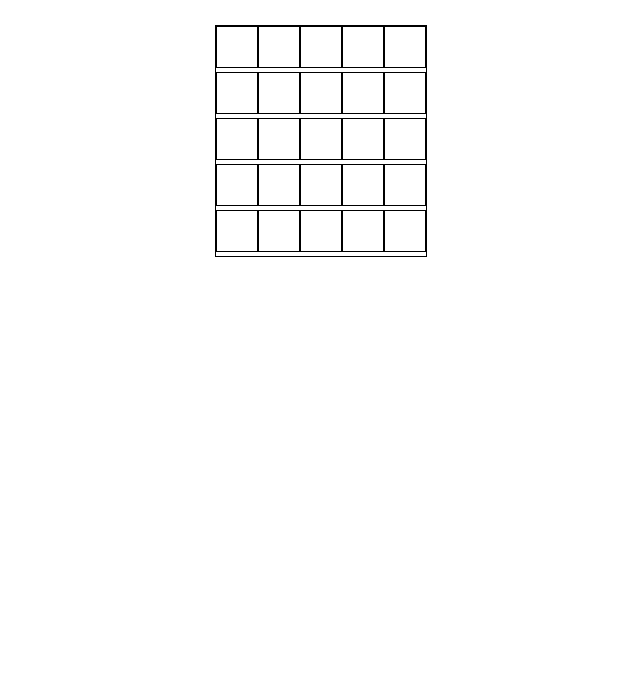
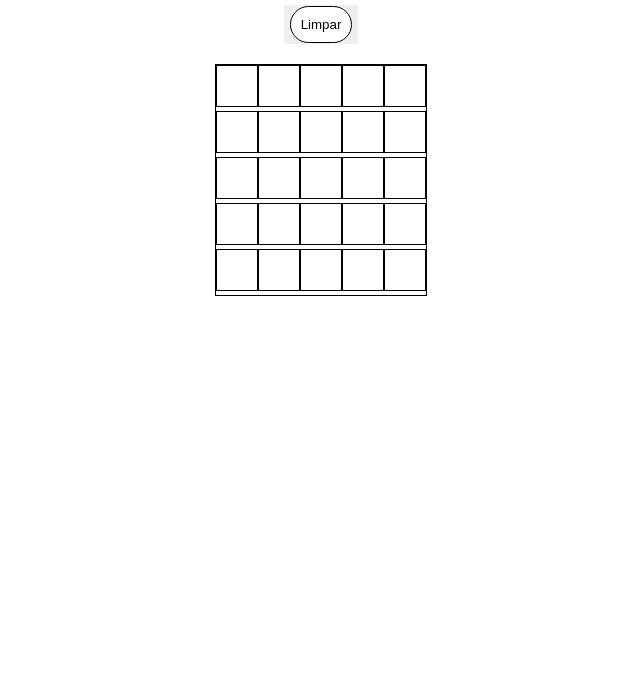
Before and after one commit to netoelix/project-pixels-art, a website: page index.html in a window 1280 px wide. Shown: the part 102-800 px from the top of the page, without its empty margins (319-959 px from the left). Drawn offline with Linux system fonts and the light colour scheme.

Commit message:
Criando botão de limpar pixel usado

```diff
--- a/index.html
+++ b/index.html
@@ -17,6 +17,9 @@
             <div class="color"></div>
             <div class="color"></div>
         </div>
+        <div id="clear-board">
+
+        </div>
         <div id="pixel-board">
 
         </div>
--- a/script.js
+++ b/script.js
@@ -4,6 +4,13 @@ colorPalet[0].style.backgroundColor = 'blue';
 colorPalet[1].style.backgroundColor = 'red';
 colorPalet[2].style.backgroundColor = 'green';
 colorPalet[3].style.backgroundColor = 'yellow';
+
+const clearButton = document.getElementById('clear-board');
+const newButton = document.createElement('button');
+const newTextButton = document.createElement('p');
+clearButton.appendChild(newButton);
+newButton.appendChild(newTextButton);
+newTextButton.innerText = 'Limpar';
 
 const creatPixel = () => {
   for (let index = 0; index < 25; index += 1) {
@@ -35,3 +42,12 @@ pixels.forEach((colorBack) => {
     colorBack.style.backgroundColor = changeColor;
   });
 });
+
+const findButton = document.getElementById('clear-board');
+const clearPixel = () => {
+  for (let index = 0; index < pixels.length; index += 1) {
+    pixels[index].style.backgroundColor = 'white';
+  }
+};
+
+findButton.addEventListener('click', clearPixel);
--- a/style.css
+++ b/style.css
@@ -2,6 +2,12 @@
     text-align: center;
     margin: 0px;
     border: 0px;
+}
+#clear-board p {
+    padding: 10px;
+    border: 1px solid black;
+    border-radius: 100px;
+    background-color: white;
 }
 .color {
     border: 1px solid black;
```
